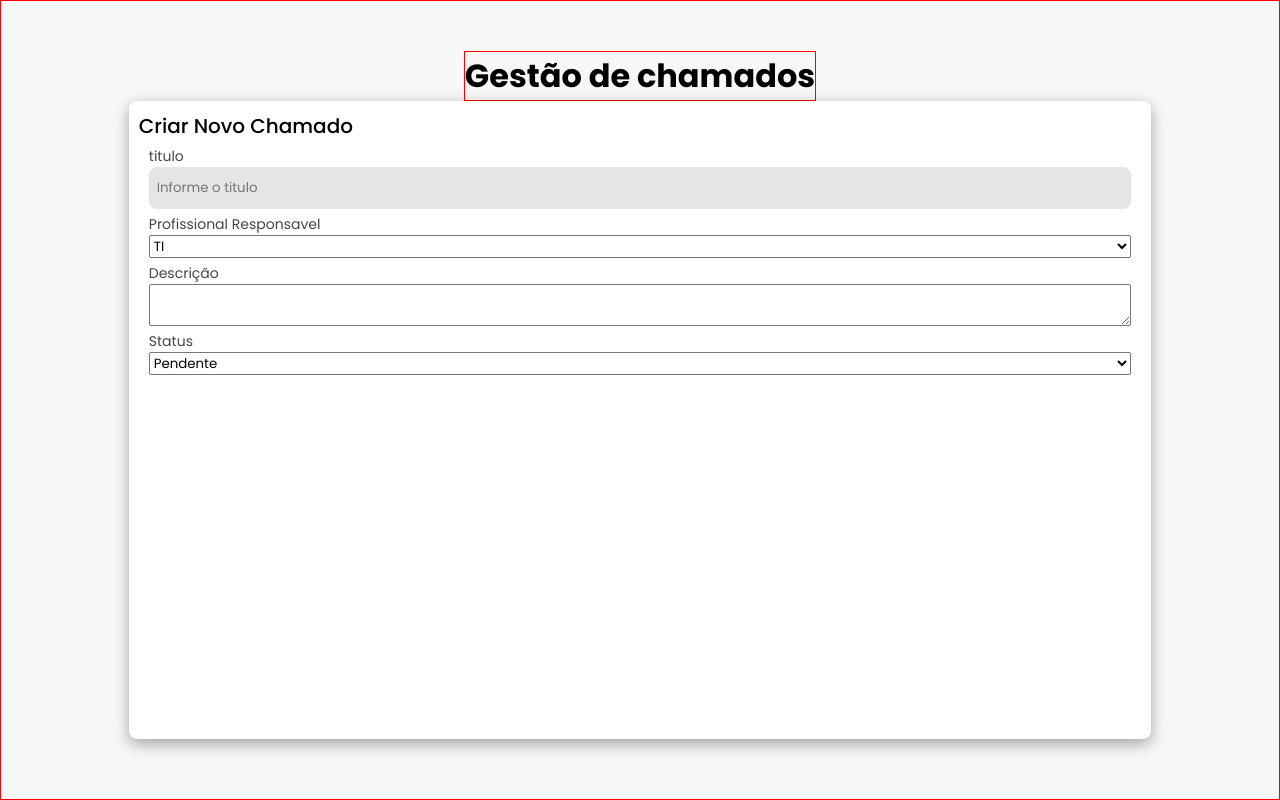
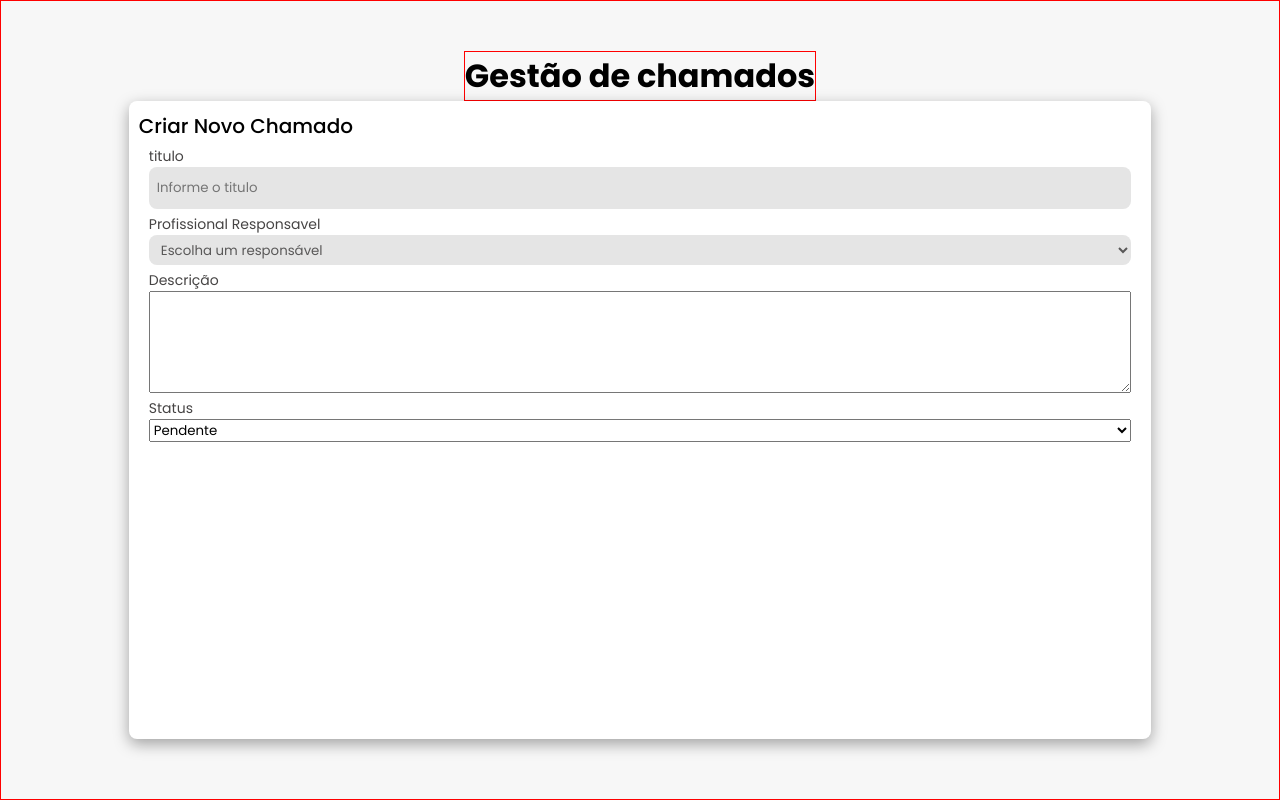
Before and after one commit to Rodrigow897/chamados-front, a React (Vite) app: page / in a window 1280 px wide. Built offline with nearby package versions, Linux system fonts and the light colour scheme.

Commit message:
feat: added more options in select

```diff
--- a/src/App.css
+++ b/src/App.css
@@ -56,3 +56,13 @@ input{
   border: none;
   background-color: #E5E5E5;
 }
+
+#responsavel{
+  height: 30px;
+  border-radius: 8px;
+  padding-left: 8px;
+  outline: none;
+  border: none;
+  background-color: #E5E5E5;
+  color: #595858;
+}
--- a/src/App.jsx
+++ b/src/App.jsx
@@ -18,15 +18,18 @@ function App() {
 
          <div className="input-box">
           <label>Profissional Responsavel</label>
-          <select id="select-input">
-            <option value="TI">TI</option>
-            <option value="CA">CA</option>
+          <select id="responsavel">
+            <option value="" disabled selected>Escolha um responsável</option>
+            <option value="rodrigo">Rodrigo</option>
+            <option value="leonardo">Leonardo</option>
+            <option value="elias">Elias</option>
+            <option value="julio">Julio</option>
           </select>
          </div>
 
          <div className="input-box">
           <label>Descrição</label>
-          <textarea id="description"></textarea>
+          <textarea id="description" rows={5}></textarea>
          </div>
 
          <div className="input-box">
```
